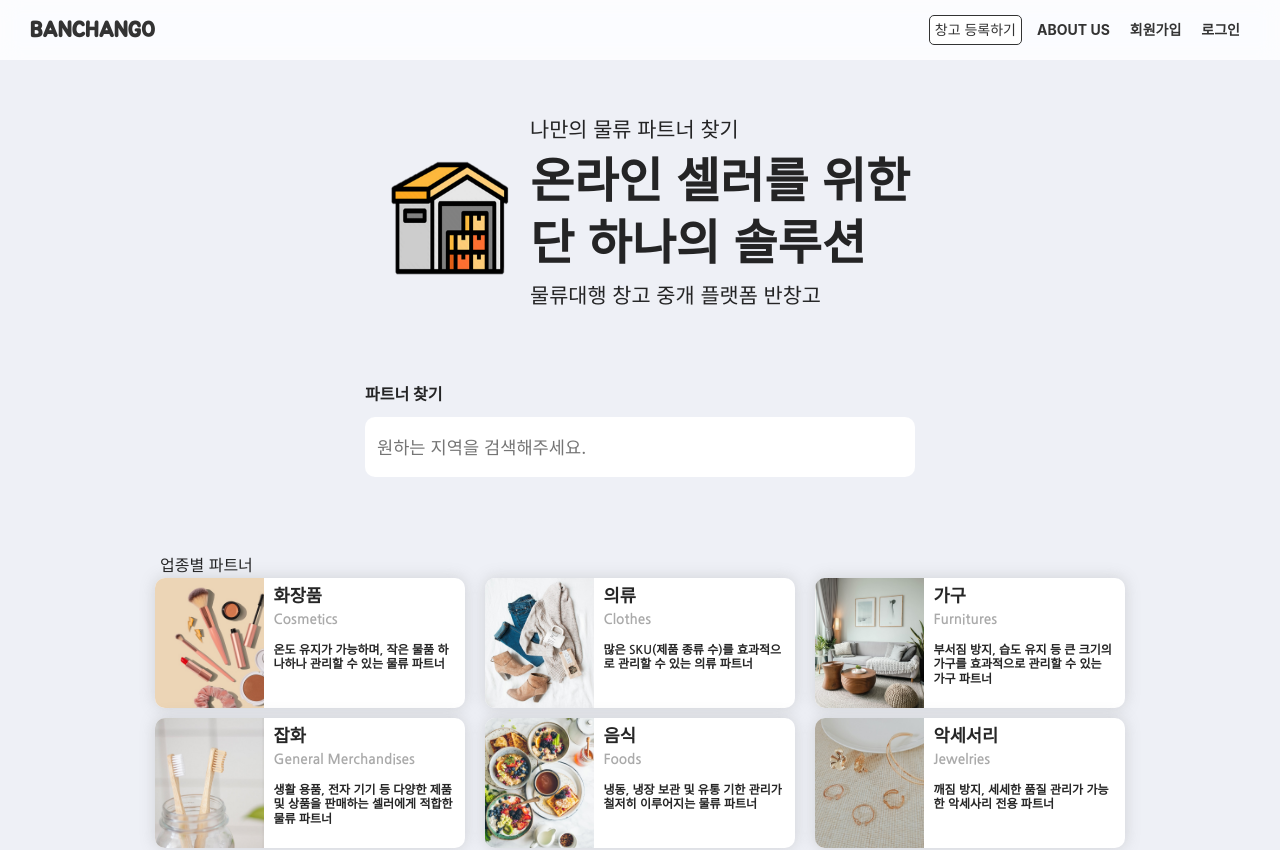
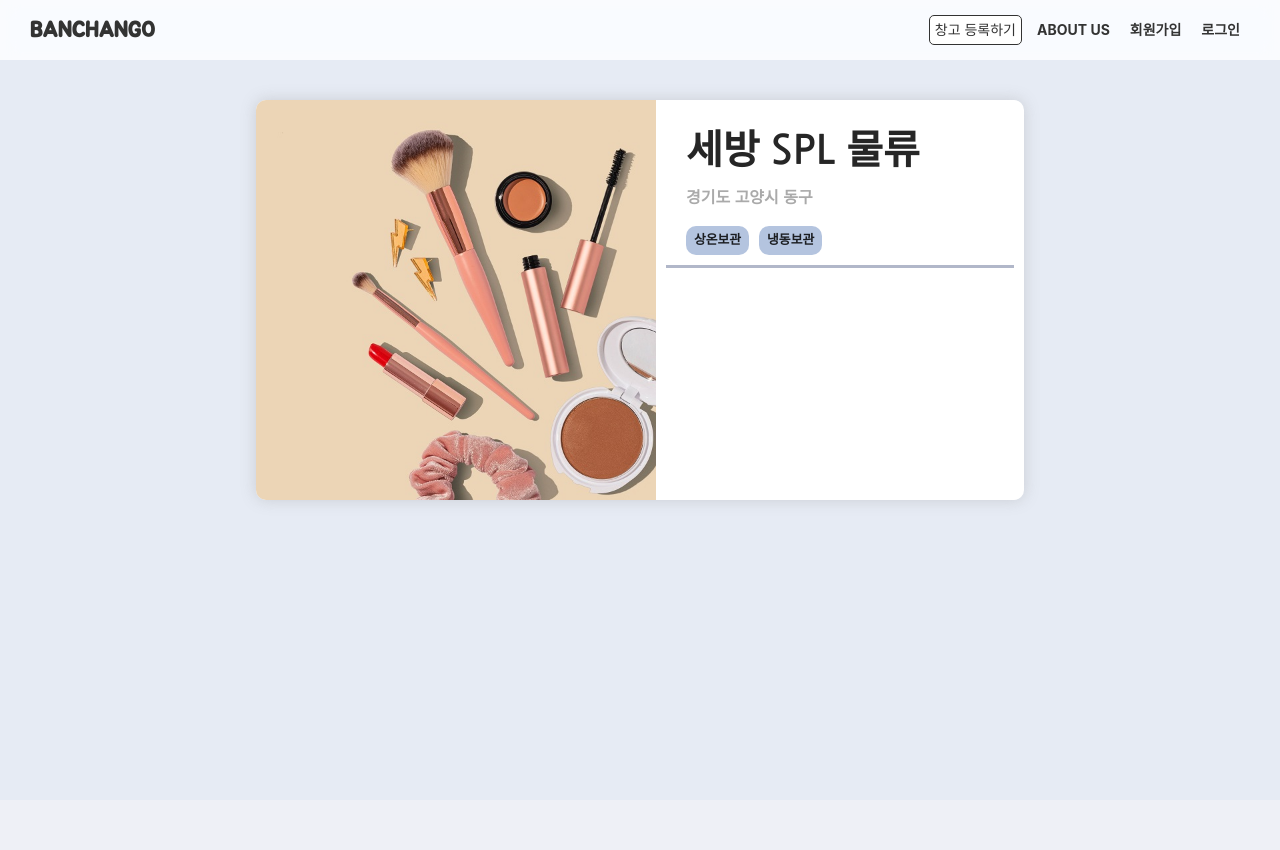
Before and after one commit to WhereHouseGM/banchango_frontend, a React (Create React App) app: page /detail in a window 1280 px wide. Before the commit this address led to /. Shown: the top 850 px of the page. After the commit the page ends 800 px from the top, so only its background shows below. Built offline with nearby package versions, Linux system fonts and the light colour scheme; a web font is replaced by a local one.

Commit message:
warehouse detail page working

```diff
--- /dev/null
+++ b/src/Components/Detail/Detail.js
@@ -0,0 +1,120 @@
+import React from 'react';
+import styled from 'styled-components';
+import PropTypes from 'prop-types';
+import Cosmetic from '../../assets/images/cosmetic.jpg';
+
+const Container = styled.div`
+  height: 100vh;
+  overflow: auto;
+`;
+
+const Wrapper = styled.div`
+  height: 100%;
+  min-height: 100vh;
+  box-align: center;
+  align-items: start;
+  box-pack: center;
+  justify-content: center;
+  width: 100%;
+  display: flex;
+  align-content: center;
+  background-color: rgb(230, 235, 244);
+`;
+
+const HouseContainer = styled.div`
+  width: 60%;
+  height: 400px;
+  margin-top: 100px;
+  display: flex;
+  border: none;
+  border-radius: 10px;
+  background-color: #fff;
+  box-shadow: rgba(136, 136, 136, 0.3) 0px 0px 15px;
+  transition: all 0.2s ease;
+`;
+
+const Image = styled.img`
+  width: 65%;
+  height: 100%;
+  object-fit: cover;
+  object-position: center center;
+  border-radius: 10px 0 0 10px;
+`;
+
+const Description = styled.div`
+  width: 65%;
+  padding: 10px;
+  justify-self: center;
+`;
+
+const HouseNameText = styled.h1`
+  font-family: 'Nanum Gothic', sans-serif;
+  font-weight: bold;
+  font-size: 2.5em;
+  margin-top: 20px;
+  margin-left: 20px;
+  &:hover {
+    color: #30475e;
+  }
+`;
+
+const HouseLocationText = styled.h2`
+  margin-top: 20px;
+  margin-left: 20px;
+  margin-bottom: 10px;
+  font-family: 'Nanum Gothic', sans-serif;
+  font-weight: bold;
+  font-size: 1em;
+  color: #aaa;
+`;
+
+const TagContainer = styled.div`
+  align-items: flex-start;
+  display: flex;
+  margin-top: 20px;
+  margin-left: 20px;
+`;
+
+const TagBox = styled.div`
+  padding: 8px 8px 8px 8px;
+  margin-right: 10px;
+  background-color: rgb(180, 196, 223);
+  border-radius: 10px 10px 10px 10px;
+  font-family: 'Nanum Gothic', sans-serif;
+  font-weight: bold;
+  font-size: 0.8em;
+  text-align: center;
+`;
+
+const DetailConditionContainer = styled.div`
+  align-items: flex-start;
+  border-bottom: 3px solid rgb(177, 183, 201);
+  margin-top: 10px;
+`;
+
+const Detail = () => (
+  <Container>
+    <Wrapper>
+      <HouseContainer>
+        <Image src={Cosmetic} alt="Cosmetic image" />
+        <Description>
+          <HouseNameText>세방 SPL 물류</HouseNameText>
+          <HouseLocationText>경기도 고양시 동구</HouseLocationText>
+          <TagContainer>
+            <TagBox>상온보관</TagBox>
+            <TagBox>냉동보관</TagBox>
+          </TagContainer>
+          <DetailConditionContainer></DetailConditionContainer>
+        </Description>
+      </HouseContainer>
+    </Wrapper>
+  </Container>
+);
+
+Detail.propTypes = {
+  handleInput: PropTypes.func.isRequired,
+  handleSubmit: PropTypes.func.isRequired,
+  toSignupPage: PropTypes.func.isRequired,
+};
+
+export default Detail;
--- a/src/Components/Router.js
+++ b/src/Components/Router.js
@@ -8,6 +8,8 @@ import {
 import Main from '../Routes/Main';
 import Login from '../Routes/Login';
 import SignUp from '../Routes/SignUp';
+import Detail from '../Routes/Detail';
+
 
 const RouterComponent = () => (
   <Router>
@@ -16,6 +18,7 @@ const RouterComponent = () => (
         <Route path="/" exact component={Main} />
         <Route path="/login" component={Login} />
         <Route path="/signup" component={SignUp} />
+        <Route path="/detail" component={Detail} />
         <Redirect path="*" to="/" />
       </Switch>
     </>
--- /dev/null
+++ b/src/Routes/Detail/DetailContainer.js
@@ -0,0 +1,20 @@
+import React from 'react';
+import DetailPresenter from './DetailPresenter';
+import 'react-toastify/dist/ReactToastify.css';
+
+class DetailContainer extends React.Component {
+  constructor(props) {
+    super(props);
+    this.state = {
+      houseName: '임시',
+    };
+  }
+  render() {
+    return (
+      <>
+        <DetailPresenter />
+      </>
+    );
+  }
+}
+export default DetailContainer;
--- /dev/null
+++ b/src/Routes/Detail/DetailPresenter.js
@@ -0,0 +1,20 @@
+import Helmet from 'react-helmet';
+import Detail from '../../Components/Detail/Detail';
+import Header from '../../Components/Header';
+import PropTypes from 'prop-types';
+
+const DetailPresenter = () => (
+  <>
+    <Helmet>
+      <title>반창고 | 상세페이지</title>
+    </Helmet>
+    <Header />
+    <Detail />
+  </>
+);
+
+DetailPresenter.propTypes = {
+
+};
+
+export default DetailPresenter;
--- /dev/null
+++ b/src/Routes/Detail/index.js
@@ -0,0 +1,3 @@
+import DetailContainer from './DetailContainer';
+
+export default DetailContainer;
```
